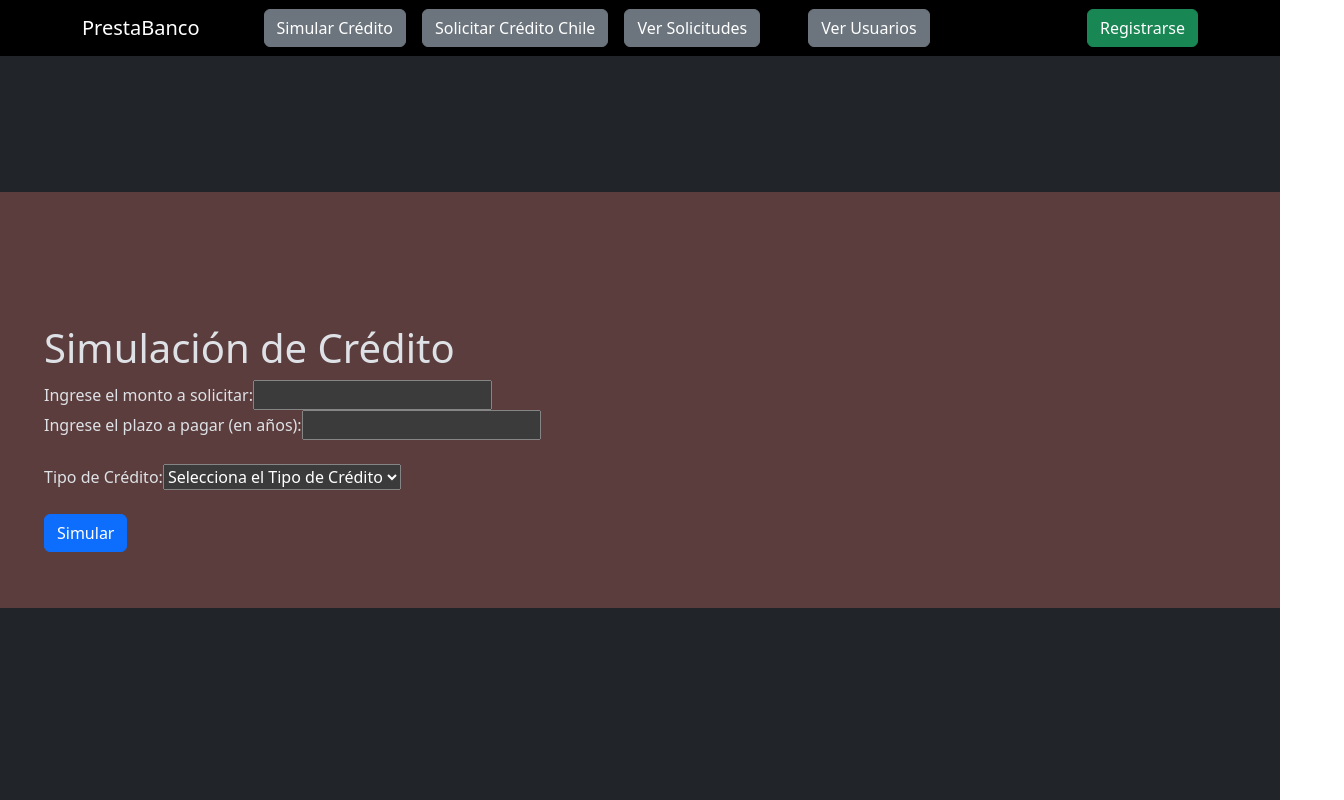
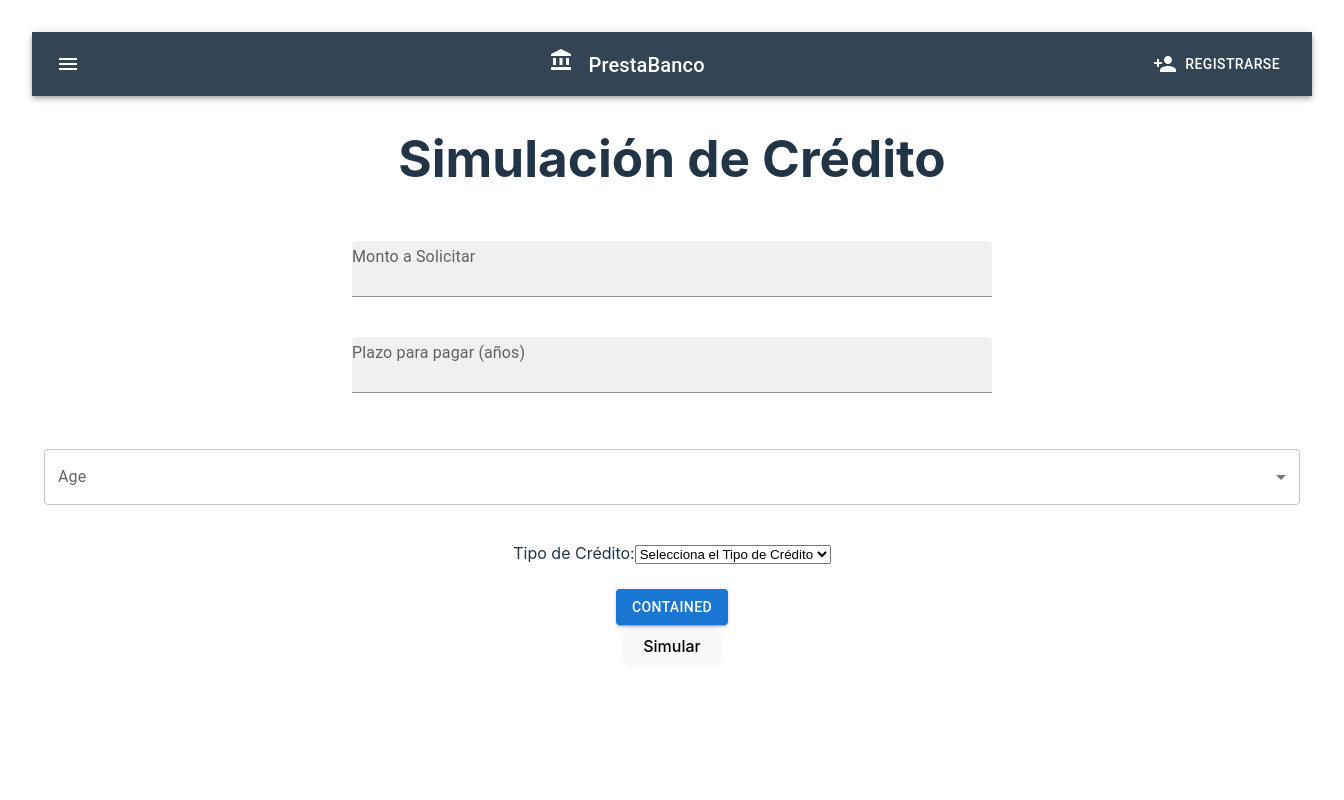
Before and after one commit to Agustin-Vera/Pep3_Tingeso, a React (Vite) app in the folder mortgageloan-frontend/: page /creditApplication/simulate in a window 1280 px wide. Shown: the whole page, 1344 px wide, since content can reach past the window. Built offline with nearby package versions, Linux system fonts and the light colour scheme; no server answers.

Commit message:
feat: add material-ui elements

```diff
--- a/mortgageloan-frontend/package.json
+++ b/mortgageloan-frontend/package.json
@@ -10,6 +10,10 @@
     "preview": "vite preview"
   },
   "dependencies": {
+    "@emotion/react": "^11.14.0",
+    "@emotion/styled": "^11.14.0",
+    "@mui/icons-material": "^6.3.0",
+    "@mui/material": "^6.3.0",
     "axios": "^1.7.7",
     "bootstrap": "^5.3.3",
     "react": "^18.3.1",
--- a/mortgageloan-frontend/src/App.css
+++ b/mortgageloan-frontend/src/App.css
@@ -5,9 +5,10 @@
 
   height: 100%;
   width: 100%;
-  /*text-align: center;*/
+  text-align: center;
+  /*
   background-color: rgb(91, 61, 61);
-  /*
+
   height: 100vh;
   width: 100vw;
   background-color: rgb(61, 60, 60);
--- a/mortgageloan-frontend/src/App.jsx
+++ b/mortgageloan-frontend/src/App.jsx
@@ -6,7 +6,7 @@ import Home from "./components/Home";
 import AddUser from "./components/AddUser";
 import AddCreditApplication from "./components/AddCreditApplication";
 import CreditApplicationList from "./components/CreditApplicationList";
-import CreditApplicationEvaluation from "./components/evaluateCredit/CreditApplicationEvaluation";
+//import CreditApplicationEvaluation from "./components/evaluateCredit/CreditApplicationEvaluation";
 import CreditApplicationView from "./components/CreditApplicationView";
 import CreditApplicationManagment from "./components/CreditApplicationManagment";
 import SimulateCredit from "./components/SimulateCredit";
@@ -14,7 +14,6 @@ import SimulateCredit from "./components/SimulateCredit";
 function App() {
   return (
     <Router>
-      <div className="container-fluid" data-bs-theme="dark">
       <Navbarr />
       <div className="content">
         <Routes>
@@ -54,7 +53,6 @@ function App() {
           <Route path="*" element={<Home />} />
         </Routes>
       </div>
-      </div>
     </Router>
   );
 }
--- /dev/null
+++ b/mortgageloan-frontend/src/components/CreditConditionsView.jsx
@@ -0,0 +1,39 @@
+import { useEffect, useState } from "react";
+import mortgageLoanCondition from "../services/mortgageLoanCondition";
+
+const CreditConditionsView = ({ id }) => {
+  const [type, setType] = useState("");
+  const [maxTerm, setMaxTerm] = useState("");
+  const [interestRate, setInterestRate] = useState("");
+  const [maximumFinancing, setMaximumFinancing] = useState("");
+
+  const handleCreditType = (e) => {
+    setType(e);
+    mortgageLoanCondition.get(e).then((response) => {
+      console.log("Condiciones de Crédito:", response.data);
+      setMaxTerm(response.data.maximumTerm);
+      setInterestRate(response.data.interestRate);
+      setMaximumFinancing(response.data.maximumFinancingAmount);
+    });
+  };
+
+  useEffect(() => {
+    handleCreditType(id);
+  }, [id]);
+
+  return (
+    <>
+      {type && (
+        <>
+          <p>Tasa de Interés (anual): {interestRate}%</p>
+          <p>
+            Monto Máximo Financiamiento: {maximumFinancing * 100}% del valor de
+            la propiedad
+          </p>
+          <p>Plazo Máximo: {maxTerm} años</p>
+        </>
+      )}
+    </>
+  );
+};
+export default CreditConditionsView;
--- a/mortgageloan-frontend/src/components/MyNavbar.jsx
+++ b/mortgageloan-frontend/src/components/MyNavbar.jsx
@@ -1,57 +1,54 @@
+import {
+  AppBar,
+  Box,
+  Button,
+  IconButton,
+  Menu,
+  Toolbar,
+  Typography,
+} from "@mui/material";
 import { useNavigate } from "react-router-dom";
+import MenuIcon from "@mui/icons-material/Menu";
+import { useState } from "react";
+import NavbarMenu from "./NavbarMenu";
+import AccountBalanceIcon from "@mui/icons-material/AccountBalance";
+import PersonAddIcon from "@mui/icons-material/PersonAdd";
 
 export default function MyNavbar() {
   const navigate = useNavigate();
+  const [open, setOpen] = useState(false);
+
+  const toggleDrawer = (open) => (event) => {
+    setOpen(open);
+  };
 
   return (
-    <nav className="navbar fixed-top navbar-dark-custom">
-      <div className="container">
-        <a
-          className="navbar-brand text-white"
-          href="#home"
-          onClick={() => navigate("/home")}
-        >
-          PrestaBanco
-        </a>
-        <button
-          type="button"
-          className="btn btn-secondary ms-5"
-          onClick={() => navigate("/creditApplication/simulate")}
-        >
-          Simular Crédito
-        </button>
-        <button
-          type="button"
-          className="btn btn-secondary ms-3"
-          onClick={() => navigate("/creditApplication/add")}
-        >
-          Solicitar Crédito Chile
-        </button>
-        <button
-          type="button"
-          className="btn btn-secondary ms-3"
-          onClick={() => navigate("/creditApplication/list")}
-        >
-          Ver Solicitudes
-        </button>
-        <button
-          type="button"
-          className="btn btn-secondary ms-5"
-          onClick={() => navigate("/user/list")}
-        >
-          Ver Usuarios
-        </button>
-        <ul className="navbar-nav ms-auto">
-          <li className="nav-item">
-            <button
-              className="btn btn-success"
-              onClick={() => navigate("/user/add")}
+    <>
+      <Box sx={{ flexGrow: 1 }}>
+        <AppBar position="static" sx={{ background: "#345" }}>
+          <Toolbar>
+            <IconButton
+              size="large"
+              edge="start"
+              color="inherit"
+              aria-label="menu"
+              sx={{ mr: 2 }}
+              onClick={toggleDrawer(true)}
             >
+              <MenuIcon />
+            </IconButton>
+            <Typography variant="h6" component="div" sx={{ flexGrow: 1 }}>
+              <AccountBalanceIcon sx={{ marginRight: 2 }} />
+              PrestaBanco
+            </Typography>
+            <Button color="inherit" onClick={() => navigate("/user/add")}>
+              <PersonAddIcon sx={{ marginRight: 1 }} />
               Registrarse
-            </button>
-          </li>
-        </ul>
-      </div>
-    </nav>
+            </Button>
+          </Toolbar>
+        </AppBar>
+        <NavbarMenu open={open} toggleDrawer={toggleDrawer} />
+      </Box>
+    </>
   );
 }
--- /dev/null
+++ b/mortgageloan-frontend/src/components/NavbarMenu.jsx
@@ -0,0 +1,81 @@
+import {
+  Box,
+  Drawer,
+  List,
+  ListItemButton,
+  ListItemIcon,
+  Divider,
+  ListItemText,
+} from "@mui/material";
+import { useNavigate } from "react-router-dom";
+import HomeIcon from "@mui/icons-material/Home";
+import PeopleIcon from "@mui/icons-material/People";
+import PriceChangeIcon from "@mui/icons-material/PriceChange";
+import RequestQuoteIcon from "@mui/icons-material/RequestQuote";
+import AddCardIcon from "@mui/icons-material/AddCard";
+
+export default function NavbarMenu({ open, toggleDrawer }) {
+  const navigate = useNavigate();
+
+  const menuList = () => (
+    <Box
+      role="presentation"
+      sx={{ backgroundColor: "#455a64", width: 250, color: "white" }}
+      onClick={toggleDrawer(false)}
+    >
+      <List>
+        <ListItemButton onClick={() => navigate("/home")}>
+          <ListItemIcon sx={{ color: "white" }}>
+            <HomeIcon />
+          </ListItemIcon>
+          <ListItemText primary="Inicio" />
+        </ListItemButton>
+        <Divider sx={{ backgroundColor: "white" }} />
+        <ListItemButton onClick={() => navigate("/creditApplication/simulate")}>
+          <ListItemIcon sx={{ color: "white" }}>
+            <PriceChangeIcon />
+          </ListItemIcon>
+          <ListItemText primary="Simular" />
+        </ListItemButton>
+        <Divider sx={{ backgroundColor: "white" }} />
+        <ListItemButton onClick={() => navigate("/creditApplication/add")}>
+          <ListItemIcon sx={{ color: "white" }}>
+            <AddCardIcon />
+          </ListItemIcon>
+          <ListItemText primary="Solicitar Crédito" />
+        </ListItemButton>
+        <Divider sx={{ backgroundColor: "white" }} />
+        <ListItemButton onClick={() => navigate("/creditApplication/list")}>
+          <ListItemIcon sx={{ color: "white" }}>
+            <RequestQuoteIcon />
+          </ListItemIcon>
+          <ListItemText primary="Administrar Solicitudes" />
+        </ListItemButton>
+        <Divider sx={{ backgroundColor: "white" }} />
+        <ListItemButton onClick={() => navigate("/user/list")}>
+          <ListItemIcon sx={{ color: "white" }}>
+            <PeopleIcon />
+          </ListItemIcon>
+          <ListItemText primary="Listar Usuarios" />
+        </ListItemButton>
+      </List>
+      <Divider />
+    </Box>
+  );
+  return (
+    <div>
+      <Drawer
+        anchor="left"
+        sx={{
+          "& .MuiDrawer-paper": {
+            backgroundColor: "#263238",
+          },
+        }}
+        open={open}
+        onClose={toggleDrawer(false)}
+      >
+        {menuList()}
+      </Drawer>
+    </div>
+  );
+}
--- a/mortgageloan-frontend/src/components/SimulateCredit.jsx
+++ b/mortgageloan-frontend/src/components/SimulateCredit.jsx
@@ -1,6 +1,16 @@
 import { useState } from "react";
 import creditApplicationService from "../services/creditApplicationService";
 import mortgageLoanCondition from "../services/mortgageLoanCondition";
+import {
+  Box,
+  Button,
+  FormControl,
+  InputLabel,
+  MenuItem,
+  Select,
+  TextField,
+} from "@mui/material";
+import CreditConditionsView from "./CreditConditionsView";
 
 const SimulateCredit = () => {
   const [type, setType] = useState("");
@@ -38,22 +48,56 @@ const SimulateCredit = () => {
   return (
     <>
       <h1>Simulación de Crédito</h1>
-      <div>
-        <label>Ingrese el monto a solicitar:</label>
-        <input
-          type="text"
-          value={amount}
+      <Box
+        component="form"
+        sx={{ "& > :not(style)": { m: 1, width: "50%" } }}
+        noValidate
+        autoComplete="off"
+      >
+        <TextField
+          id="filled-basic"
+          label="Monto a Solicitar"
+          variant="filled"
+          sx={{
+            bgcolor: "#fff",
+            p: 1.5,
+            borderRadius: 2,
+          }}
           onChange={(e) => setAmount(e.target.value)}
         />
-      </div>
-      <div>
-        <label>Ingrese el plazo a pagar (en años):</label>
-        <input
-          type="text"
-          value={term}
+        <TextField
+          id="filled-basic"
+          label="Plazo para pagar (años)"
+          variant="filled"
+          sx={{
+            bgcolor: "#fff",
+            p: 1.5,
+            borderRadius: 2,
+          }}
           onChange={(e) => setTerm(e.target.value)}
         />
-      </div>
+      </Box>
+
+      <br />
+      <Box sx={{ bgcolor: "#fff", p: 1.5, borderRadius: 2 }}>
+        <FormControl fullWidth>
+          <InputLabel id="demo-simple-select-label">Age</InputLabel>
+          <Select
+            labelId="demo-simple-select-label"
+            id="demo-simple-select"
+            //value={age}
+            label="Age"
+            onChange={(e) => {
+              handleCreditType(e.target.value);
+            }}
+          >
+            <MenuItem value={1}>Primera Vivienda</MenuItem>
+            <MenuItem value={2}>Segunda Vivienda</MenuItem>
+            <MenuItem value={30}>Thirty</MenuItem>
+          </Select>
+        </FormControl>
+      </Box>
+
       <br />
       <div>
         <label>Tipo de Crédito:</label>
@@ -71,6 +115,8 @@ const SimulateCredit = () => {
         </select>
       </div>
       <br />
+      <CreditConditionsView id={type} />
+
       {type && (
         <>
           <p>Tasa de Interés (anual): {interestRate}%</p>
@@ -82,6 +128,7 @@ const SimulateCredit = () => {
         </>
       )}
 
+      <Button variant="contained">Contained</Button>
       <div className="col-12">
         <button
           type="submit"
--- a/mortgageloan-frontend/src/components/UsersList.jsx
+++ b/mortgageloan-frontend/src/components/UsersList.jsx
@@ -1,6 +1,7 @@
 import { useEffect, useState } from "react";
 import userService from "../services/userService";
 import { useNavigate } from "react-router-dom";
+import Button from "@mui/material/Button";
 
 const UsersList = () => {
   const [users, setUsers] = useState([]);
@@ -29,6 +30,13 @@ const UsersList = () => {
   return (
     <div>
       <h1>Lista Usuarios</h1>
+      <Button
+        variant="contained"
+        color="primary"
+        style={{ marginBottom: "1rem" }} // Espaciado debajo del botón
+      >
+        Agregar Nuevo Usuario
+      </Button>
       <div className="table-responsive">
         <table className="table">
           <thead className="table-dark">
--- a/mortgageloan-frontend/src/index.css
+++ b/mortgageloan-frontend/src/index.css
@@ -5,7 +5,8 @@
 
   color-scheme: light dark;
   color: rgba(255, 255, 255, 0.87);
-  background-color: #454343;
+  background-color: #242424;
+  /*background-color: #454343;*/
 
   font-synthesis: none;
   text-rendering: optimizeLegibility;
@@ -24,10 +25,12 @@ a:hover {
 
 body {
   margin: 0;
+  /*
   display: flex;
   place-items: center;
   min-width: 320px;
   min-height: 100vh;
+  */
 }
 
 h1 {
--- a/mortgageloan-frontend/src/main.jsx
+++ b/mortgageloan-frontend/src/main.jsx
@@ -2,8 +2,8 @@ import { StrictMode } from "react";
 import { createRoot } from "react-dom/client";
 import App from "./App.jsx";
 import "./index.css";
-import "bootstrap/dist/css/bootstrap.min.css";
-import "bootstrap/dist/js/bootstrap.bundle.min.js";
+//import "bootstrap/dist/css/bootstrap.min.css";
+//import "bootstrap/dist/js/bootstrap.bundle.min.js";
 //import { Button } from "react-bootstrap";
 
 createRoot(document.getElementById("root")).render(
```
Also changed, not shown: 1 other file (tests, documents, lock files or other folders). Lines whose indentation alone changed are shown as unchanged.
